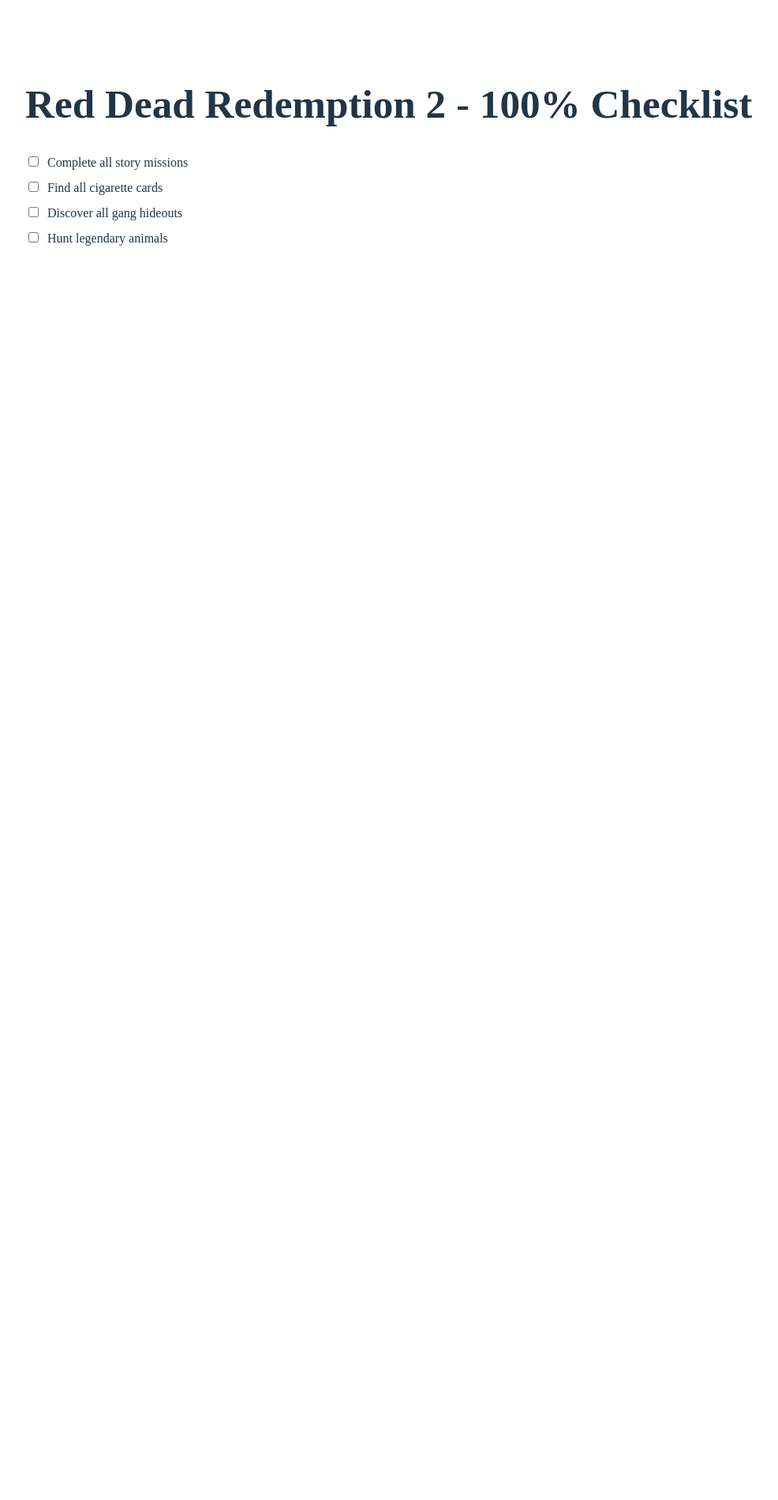
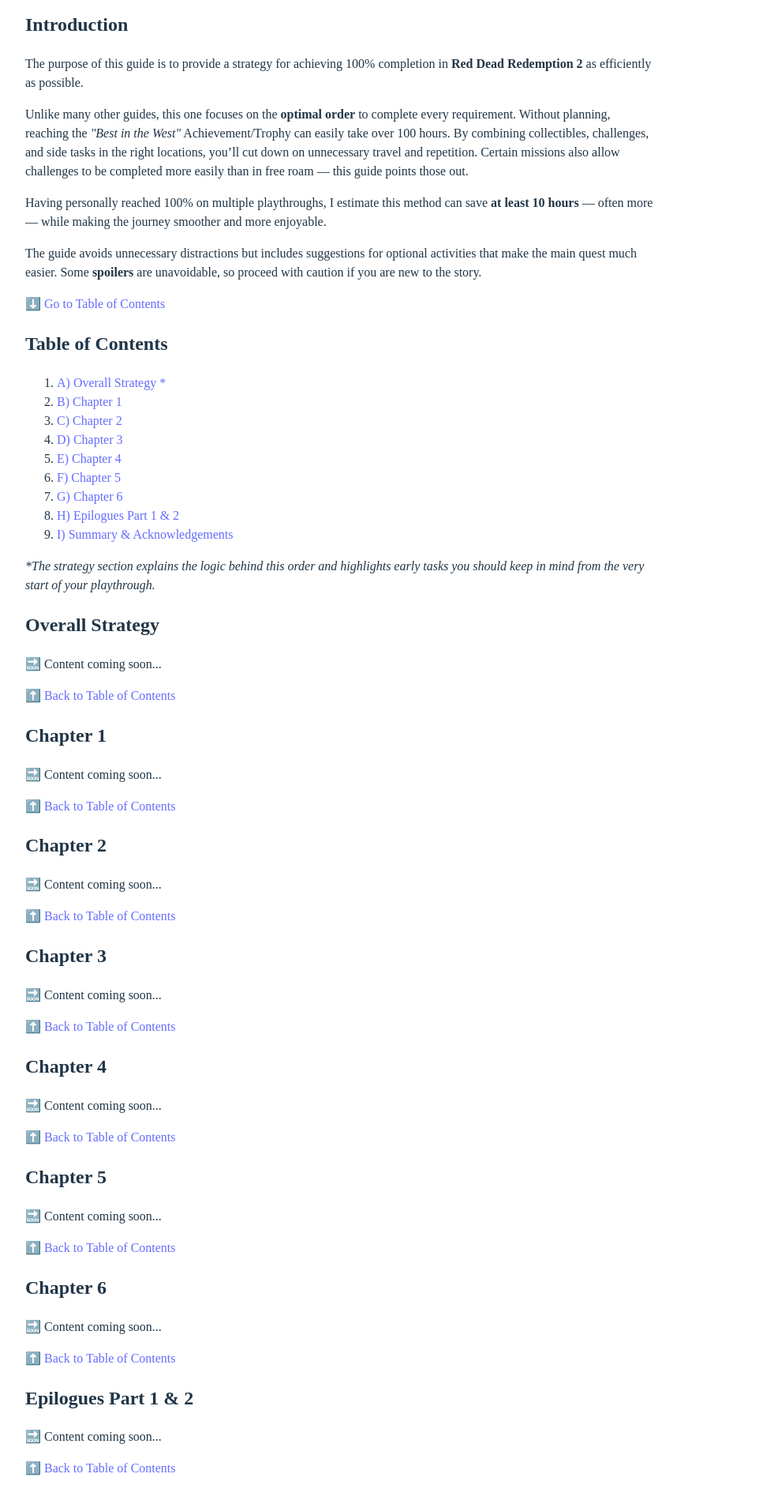
Before and after one commit to ScottA-Reeve/rdr2-100-checklist-react, a React (Vite) app: page / in a window 1280 px wide. Shown: the part 200-2099 px from the top of the page at 79% size, without its empty margins (0-986 px from the left). Before the commit the page ends 800 px from the top, so only its background shows below. Built offline with nearby package versions, Linux system fonts and the light colour scheme.

Commit message:
Added smooth scroll + back to top links

```diff
--- a/src/App.jsx
+++ b/src/App.jsx
@@ -9,13 +9,11 @@
   ];
 
   const [tasks, setTasks] = useState(() => {
-    // Load from localStorage (if exists), otherwise use defaults
     const saved = localStorage.getItem("rdr2-checklist");
     return saved ? JSON.parse(saved) : initialTasks;
   });
 
   useEffect(() => {
-    // Save to localStorage whenever tasks change
     localStorage.setItem("rdr2-checklist", JSON.stringify(tasks));
   }, [tasks]);
 
@@ -28,8 +26,158 @@
   };
 
   return (
-    <div style={{ padding: "2rem", fontFamily: "serif" }}>
-      <h1>Red Dead Redemption 2 - 100% Checklist</h1>
+    <div
+      style={{
+        padding: "2rem",
+        fontFamily: "serif",
+        maxWidth: "800px",
+        margin: "auto",
+      }}
+    >
+      <h1>Red Dead Redemption 2 - 100% Completion Guide</h1>
+
+      {/* --- Introduction Section --- */}
+      <section id="introduction">
+        <h2>Introduction</h2>
+        <p>
+          The purpose of this guide is to provide a strategy for achieving 100%
+          completion in <strong>Red Dead Redemption 2</strong> as efficiently as
+          possible.
+        </p>
+        <p>
+          Unlike many other guides, this one focuses on the{" "}
+          <strong>optimal order</strong> to complete every requirement. Without
+          planning, reaching the <em>"Best in the West"</em> Achievement/Trophy
+          can easily take over 100 hours. By combining collectibles, challenges,
+          and side tasks in the right locations, you’ll cut down on unnecessary
+          travel and repetition. Certain missions also allow challenges to be
+          completed more easily than in free roam — this guide points those out.
+        </p>
+        <p>
+          Having personally reached 100% on multiple playthroughs, I estimate
+          this method can save <strong>at least 10 hours</strong> — often more —
+          while making the journey smoother and more enjoyable.
+        </p>
+        <p>
+          The guide avoids unnecessary distractions but includes suggestions for
+          optional activities that make the main quest much easier. Some{" "}
+          <strong>spoilers</strong> are unavoidable, so proceed with caution if
+          you are new to the story.
+        </p>
+        <p>
+          <a href="#toc">⬇️ Go to Table of Contents</a>
+        </p>
+      </section>
+
+      {/* --- Table of Contents --- */}
+      <section id="toc">
+        <h2>Table of Contents</h2>
+        <ol>
+          <li>
+            <a href="#strategy">A) Overall Strategy *</a>
+          </li>
+          <li>
+            <a href="#chapter1">B) Chapter 1</a>
+          </li>
+          <li>
+            <a href="#chapter2">C) Chapter 2</a>
+          </li>
+          <li>
+            <a href="#chapter3">D) Chapter 3</a>
+          </li>
+          <li>
+            <a href="#chapter4">E) Chapter 4</a>
+          </li>
+          <li>
+            <a href="#chapter5">F) Chapter 5</a>
+          </li>
+          <li>
+            <a href="#chapter6">G) Chapter 6</a>
+          </li>
+          <li>
+            <a href="#epilogues">H) Epilogues Part 1 &amp; 2</a>
+          </li>
+          <li>
+            <a href="#summary">I) Summary &amp; Acknowledgements</a>
+          </li>
+        </ol>
+        <p>
+          <em>
+            *The strategy section explains the logic behind this order and
+            highlights early tasks you should keep in mind from the very start
+            of your playthrough.
+          </em>
+        </p>
+      </section>
+
+      {/* --- Placeholder Sections --- */}
+      <section id="strategy">
+        <h2>Overall Strategy</h2>
+        <p>🔜 Content coming soon...</p>
+        <p>
+          <a href="#toc">⬆️ Back to Table of Contents</a>
+        </p>
+      </section>
+      <section id="chapter1">
+        <h2>Chapter 1</h2>
+        <p>🔜 Content coming soon...</p>
+        <p>
+          <a href="#toc">⬆️ Back to Table of Contents</a>
+        </p>
+      </section>
+      <section id="chapter2">
+        <h2>Chapter 2</h2>
+        <p>🔜 Content coming soon...</p>
+        <p>
+          <a href="#toc">⬆️ Back to Table of Contents</a>
+        </p>
+      </section>
+      <section id="chapter3">
+        <h2>Chapter 3</h2>
+        <p>🔜 Content coming soon...</p>
+        <p>
+          <a href="#toc">⬆️ Back to Table of Contents</a>
+        </p>
+      </section>
+      <section id="chapter4">
+        <h2>Chapter 4</h2>
+        <p>🔜 Content coming soon...</p>
+        <p>
+          <a href="#toc">⬆️ Back to Table of Contents</a>
+        </p>
+      </section>
+      <section id="chapter5">
+        <h2>Chapter 5</h2>
+        <p>🔜 Content coming soon...</p>
+        <p>
+          <a href="#toc">⬆️ Back to Table of Contents</a>
+        </p>
+      </section>
+      <section id="chapter6">
+        <h2>Chapter 6</h2>
+        <p>🔜 Content coming soon...</p>
+        <p>
+          <a href="#toc">⬆️ Back to Table of Contents</a>
+        </p>
+      </section>
+      <section id="epilogues">
+        <h2>Epilogues Part 1 &amp; 2</h2>
+        <p>🔜 Content coming soon...</p>
+        <p>
+          <a href="#toc">⬆️ Back to Table of Contents</a>
+        </p>
+      </section>
+      <section id="summary">
+        <h2>Summary &amp; Acknowledgements</h2>
+        <p>🔜 Content coming soon...</p>
+        <p>
+          <a href="#toc">⬆️ Back to Table of Contents</a>
+        </p>
+      </section>
+
+      {/* --- Checklist Section --- */}
+      <section id="checklist">
+        <h2>Quick Checklist (Demo)</h2>
         <ul style={{ listStyle: "none", padding: 0 }}>
           {tasks.map((task) => (
             <li key={task.id} style={{ margin: "0.5rem 0" }}>
@@ -46,6 +194,10 @@
             </li>
           ))}
         </ul>
+        <p>
+          <a href="#toc">⬆️ Back to Table of Contents</a>
+        </p>
+      </section>
     </div>
   );
 }
```
Lines whose indentation alone changed are shown as unchanged.
